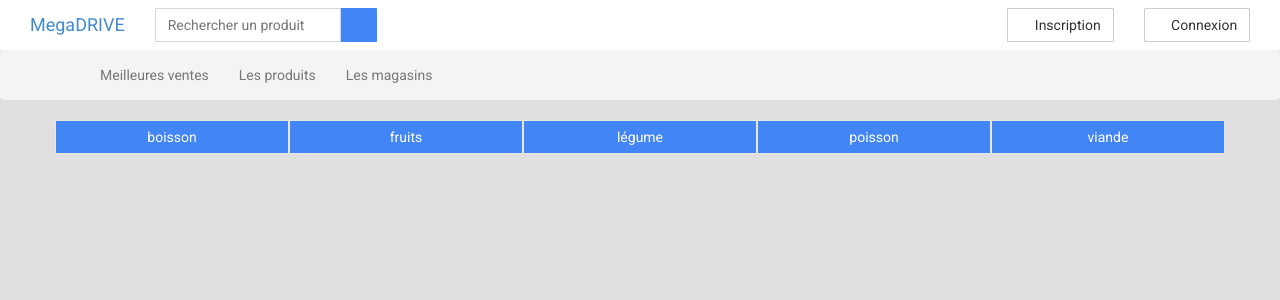
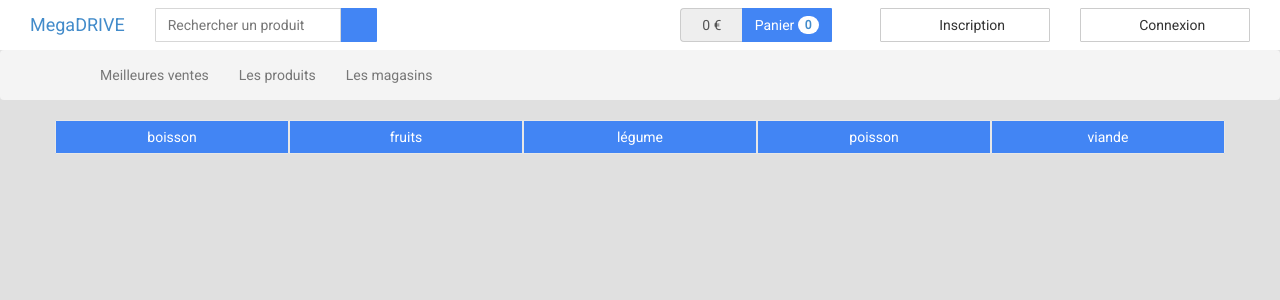
Before and after one commit to Gaibe/Project-CSI-S6, a PHP site: page /liste-produit.php in a window 1280 px wide. Shown: the top 300 px of the page. Run offline with PHP 8.4, Linux system fonts and the light colour scheme; data comes from the database, SQL or seed files in the repository; some web fonts are replaced.

Commit message:
Correction de bugs Module d'ajout de produit dans le panier bientot opérationnel

```diff
--- a/css/styles.css
+++ b/css/styles.css
@@ -133,7 +133,7 @@ span.glyphicon-cog {
 }
 
 .panel {
-  height: 360px;
+  height: 395px;
 }
 
 .panel-body img {
@@ -152,6 +152,12 @@ span.glyphicon-cog {
     height: 150px;
 }
 
+.ajout-panier-panel {
+  position: absolute;
+  bottom: 30px;
+  left: 30px;
+}
+
 .modal-body .img-responsive {
   min-height: 150px;
   min-width: 150px;
@@ -168,7 +174,7 @@ span.glyphicon-cog {
   font-size: 16px;
   font-weight: bold;
   position: absolute;
-  bottom: 15px;
+  bottom: 25px;
   right: 30px;
 }
 
@@ -203,3 +209,11 @@ img#preview {
 .article-titre {
     max-height: 50px;
 }
+
+.collapsing {
+  width: 100%;
+}
+
+.quantite-produit-panier {
+  overflow-y: hidden;
+}
--- a/footer.php
+++ b/footer.php
@@ -13,6 +13,17 @@
             });
         }
 
+        function refreshPanier() {
+            var montant = '. $montant . ';
+            var quantite = ' . $quantite . ';
+            var montant_actuel = $("#panier-montant").html();
+            var quantite_actuel = $("#panier-quantite").html();
+            montant = montant + montant_actuel;
+            quantite = quantite + quantite_actuel;
+            $("#panier-montant").html(montant);
+            $("#panier-quantite").html(quantite);
+        }
+
         $(document).ready(function() {
             findActiveTab();
         });
--- a/front-office/ProduitAffichage.php
+++ b/front-office/ProduitAffichage.php
@@ -19,10 +19,16 @@ class ProduitAffichage {
                         </a>
                         <a class="no-style" data-toggle="modal" data-target="#produit-id-' . $produit["id_produit"] . '">
                             <center class="panel-content">
-                                ' . $produit["description"] . '
+                                ' . nl2br($produit["description"]) . '
                             </center>
                         </a>
                     </div>
+                    <div class="col-md-4 input-group ajout-panier-panel">
+                        <span class="input-group-btn">
+                            <button id="ajout-' . $produit["id_produit"] . '" type="button" class="btn btn-primary ajout-produit-panier">Ajouter au panier</button>
+                        </span>
+                        <textarea type="text" class="form-control quantite-produit-panier" rows="1">1</textarea>
+                    </div><!-- /input-group -->
                     <p class="price">
                         ' . $produit["prix"] .' €
                     </p>
@@ -52,19 +58,30 @@ class ProduitAffichage {
                   <div class="modal-body">
                     <img src="' . $produit["image_url"] . '" class="img-responsive" alt="image du produit">
                     <center>
-                        ' . $produit["description"] . '
+                        ' . nl2br($produit["description"]) . '
                     </center>
                   </div>
                   <div class="modal-footer">
                         <?php
                         if (isset($_SESSION["admin"]) === true) {
                         ?>
+                            <div class="col-md-4">
                                 <button type="button" class="btn btn-danger">Supprimer</button>
+                            </div>
                         <?php
                         }
                         ?>
-                    <button type="button" class="btn btn-primary">Ajouter au panier</button>
+                        <div class="col-md-4">
+                            <div class="input-group">
+                                <span class="input-group-btn">
+                                    <button id="ajout-' . $produit["id_produit"] . '" type="button" class="btn btn-primary ajout-produit-panier">Ajouter au panier</button>
+                                </span>
+                                <textarea id="qte-' . $produit["id_produit"] . '" type="text" class="form-control quantite-produit-panier" rows="1">1</textarea>
+                            </div><!-- /input-group -->
+                        </div>
+                        <div class="col-md-4">
                             <button type="button" class="btn btn-default" data-dismiss="modal">Fermer</button>
+                        </div>
                     </div>
                 </div>
               </div>
--- a/header.php
+++ b/header.php
@@ -4,6 +4,7 @@ session_start();
 require_once "base.php";
 require_once "modele/Hydrator.php";
 require_once "modele/Client.php";
+require_once "modele/Panier.php";
 
 $project_name = explode("/", $_SERVER["PHP_SELF"])[1];
 
--- a/header/header-visiteur.php
+++ b/header/header-visiteur.php
@@ -1,4 +1,14 @@
 <!-- Appeler dans /header.php -->
+
+<?php
+if (isset($_SESSION['panier-prix']) === false) {
+    $panier = Panier::panierVide();
+    $_SESSION['panier-prix'] = $panier->__get("prix_total");
+    $_SESSION['panier-quantite'] = $panier->__get("quantite_totale");
+}
+
+?>
+
 
 <!DOCTYPE html>
 <html lang="fr">
@@ -29,9 +39,19 @@
                 </div>
             </div>
         </form>
-        <div class="pull-right" style="margin-top:8px;">
-            <div class="col-xs-6"><a class="btn btn-default center-block" href="/<?php echo $project_name; ?>/inscription"><span class="glyphicon glyphicon-th-list"></span> Inscription</a></div>
-            <div class="col-xs-6"><a class="btn btn-default center-block" href="/<?php echo $project_name; ?>/connexion"><span class="glyphicon glyphicon-user"></span> Connexion</a></div>
+        <div class="pull-right" style="margin-top:8px; width: 600px;">
+            <div class="col-xs-4">
+                <div class="input-group">
+                    <span class="input-group-addon"><span id="panier-prix"><?php echo $_SESSION['panier-prix'] ?></span> €</span>
+                    <span class="input-group-btn">
+                        <button class="btn btn-primary" type="button">
+                          Panier <span id="panier-quantite" class="badge"><?php echo $_SESSION['panier-quantite'] ?></span>
+                        </button>
+                    </span>
+                </div>
+            </div>
+            <div class="col-xs-4"><a class="btn btn-default center-block" href="/<?php echo $project_name; ?>/inscription"><span class="glyphicon glyphicon-th-list"></span> Inscription</a></div>
+            <div class="col-xs-4"><a class="btn btn-default center-block" href="/<?php echo $project_name; ?>/connexion"><span class="glyphicon glyphicon-user"></span> Connexion</a></div>
         </div>
     </div>
 </div>
--- a/liste-produit.php
+++ b/liste-produit.php
@@ -9,17 +9,12 @@ require_once("front-office/ProduitAffichage.php")
     <div class="row">
 
 
-
-
-
-
-
         <div class="btn-group btn-group-justified" role="group" id="groupe-de-categorie">
             <?php
             foreach (Categorie::findAll() as $categorie) {
             ?>
                 <div class="btn-group" data-toggle="buttons">
-                    <button class="btn btn-primary" type="button" data-toggle="collapse"
+                    <button id="button-<?php echo $categorie['id_categorie'] ?>" class="btn btn-primary btn-categorie" type="button" data-toggle="collapse"
                         data-target="#id-<?php echo $categorie['id_categorie'] ?>" aria-expanded="false" aria-controls="collapseExample">
                       <?php echo $categorie['nom']; ?>
                     </button>
@@ -49,6 +44,39 @@ require_once("front-office/ProduitAffichage.php")
     </div>
 </div>
 
+<div id="empty-div">
+
+</div>
+
+
+
+<script type="text/javascript">
+    $(document).ready(function(){
+        $(".ajout-produit-panier").click(function(){
+            var id = $(this).attr("id");
+            var id_produit = id.substring(6);
+            var quantite = $("#qte-"+id_produit).val();
+            if (quantite <= 0 || quantite == null) {
+                quantite = 0;
+            }
+
+            $.ajax({
+                url: "ajout-produit-panier.php",
+                type: "POST",
+                data: { id_produit : id_produit, quantite : quantite },
+                dataType: "html",
+                success: function(result) {
+                    $("#empty-div").html(result);
+                }
+            })
+            .done(function() {
+                refreshPanier();
+                alert("Produit ajouté");
+            });
+        });
+
+    });
+</script>
 
 
 <?php
--- a/modal/modal-produit.php
+++ b/modal/modal-produit.php
@@ -1,4 +1,6 @@
 <?php
+// TODEL
+
 // CONTRAINTES :
 // $name_produit      Nom du produit
 // $prix              Prix du produit
--- a/modele/Hydrator.php
+++ b/modele/Hydrator.php
@@ -4,9 +4,14 @@ class Hydrator {
 
 
     public static function hydrate($array_to_hydrate, $obj) {
-        foreach ($array_to_hydrate as $key => $result) {
-            $obj->__set($key, $result);
+        if ($array_to_hydrate != null) {
+            foreach ($array_to_hydrate as $key => $result) {
+                $obj->__set($key, $result);
+            }
+            return $obj;
         }
-        return $obj;
+        else {
+            return -1;
+        }
     }
 }
--- /dev/null
+++ b/modele/Panier.php
@@ -0,0 +1,125 @@
+<?php
+
+require_once("Panier_Has_Produit.php");
+
+final class Panier {
+
+
+    protected $id_panier;
+
+    protected $id_client;
+
+    protected $prix_total;
+
+    protected $date_creation;
+
+    protected $est_valide;
+
+    protected $quantite_totale;
+
+    protected $panier_has_produit = array();
+
+
+
+    public function __get($property)
+    {
+        return $this->$property;
+    }
+
+    public function __set($property, $value)
+    {
+        $this->$property = $value;
+    }
+
+    public function addProduitPanier($panier_has_produit) {
+        array_push($this->panier_has_produit, $produit);
+    }
+
+    public function addQuantite($qte) {
+        $this->quantite_totale += $qte;
+    }
+
+    public function addMontant($montant) {
+        $this->prix_total += $montant;
+    }
+
+    public static function findById($id) {
+        $connection = base::getConnection();
+        $stmt = $connection->prepare("SELECT * FROM panier WHERE id_panier = :id");
+        $stmt->bindParam(':id', $id);
+        $stmt->execute();
+
+        // set the resulting array to associative
+        $result = $stmt->fetch(PDO::FETCH_ASSOC);
+        return Hydrator::hydrate($result, new Panier());
+    }
+
+    public static function findByClientIdValide($id_client) {
+        $connection = base::getConnection();
+        $stmt = $connection->prepare("SELECT * FROM panier
+            WHERE id_client = :id_client
+            AND est_valide = false");
+        $stmt->bindParam(':id_client', $id_client);
+        $stmt->execute();
+
+        // set the resulting array to associative
+        $result = $stmt->fetch(PDO::FETCH_ASSOC);
+        return Hydrator::hydrate($result, new Panier());
+    }
+
+    public function setValide() {
+        $connection = base::getConnection();
+        $stmt = $connection->prepare("UPDATE panier SET est_valide = true WHERE id_panier = :id_panier");
+        $stmt->bindParam(':id_panier', $this->id_panier);
+        $stmt->execute();
+    }
+
+    public function ajouterProduit($id_produit, $quantite, $prix) {
+        $connection = base::getConnection();
+        $stmt = $connection->prepare("UPDATE panier SET prix_total = :prix_total, quantite_totale = :quantite_totale WHERE id_panier = :id_panier");
+        $stmt->bindParam(':prix_total', $this->prix_total);
+        $stmt->bindParam(':quantite_totale', $this->quantite_totale);
+        $stmt->bindParam(':id_panier', $this->id_panier);
+        $stmt->execute();
+
+        $panier_produit = new Panier_Has_Produit();
+        $panier_produit->__set("panier_id_panier", $this->id_panier);
+        $panier_produit->__set("produit_id_produit", $this->id_produit);
+        $panier_produit->__set("quantite", $quantite);
+        $panier_produit->__set("prix_produit", $prix);
+        $this->addProduitPanier($panier_produit);
+
+        $panier_produit->insert();
+    }
+
+    public function insert() {
+        $connection = base::getConnection();
+        $stmt = $connection->prepare("INSERT INTO panier (id_client, prix_total, quantite_totale)
+            VALUES (:id_client, :prix_total, :quantite_totale)");
+        $stmt->bindParam(':prix_total', $this->prix_total);
+        $stmt->bindParam(':id_client', $this->id_client);
+        $stmt->bindParam(':quantite_totale', $this->quantite_totale);
+        $stmt->execute();
+
+        $this->id_panier = $connection->lastInsertId();
+
+        foreach ($this->panier_has_produit as $produit) {
+            $produit->__set('panier_id_panier', $this->id_panier);
+            $produit->insert();
+        }
+    }
+
+
+    public static function panierVide($id_client = null) {
+        $panier = new Panier();
+        if ($id_client !== null) {
+            $panier->__set("id_client", $id_client);
+        }
+        $panier->__set("prix_total", 0.00);
+        $panier->__set("quantite_totale", 0);
+        return $panier;
+    }
+
+
+
+}
--- /dev/null
+++ b/modele/Panier_Has_Produit.php
@@ -0,0 +1,66 @@
+<?php
+
+
+final class Panier_Has_Produit {
+
+
+    protected $panier_id_panier;
+
+    protected $produit_id_produit;
+
+    protected $quantite;
+
+    protected $prix_produit;
+
+
+    public function __get($property)
+    {
+        return $this->$property;
+    }
+
+    public function __set($property, $value)
+    {
+        $this->$property = $value;
+    }
+
+    public static function findById($id_panier, $id_produit) {
+        $connection = base::getConnection();
+        $stmt = $connection->prepare("SELECT * FROM panier_has_produit WHERE panier_id_panier = :id_panier AND produit_id_produit = :id_produit");
+        $stmt->bindParam(':id_panier', $id_panier);
+        $stmt->bindParam(':id_produit', $id_produit);
+        $stmt->execute();
+
+        // set the resulting array to associative
+        $result = $stmt->fetch(PDO::FETCH_ASSOC);
+        return Hydrator::hydrate($result, new Panier_Has_Produit());
+    }
+
+    public function update() {
+        $connection = base::getConnection();
+        $stmt = $connection->prepare("UPDATE panier_has_produit
+            SET quantite = :quantite, prix_produit = :prix_produit
+            WHERE panier_id_panier = :id_panier
+            AND produit_id_produit = :id_produit");
+        $stmt->bindParam(':quantite', $this->quantite);
+        $stmt->bindParam(':prix_produit', $this->prix_produit);
+        $stmt->bindParam(':id_panier', $this->panier_id_panier);
+        $stmt->bindParam(':id_produit', $this->produit_id_produit);
+        $stmt->execute();
+    }
+
+
+    public function insert() {
+        $connection = base::getConnection();
+        $stmt = $connection->prepare("INSERT INTO panier_has_produit (panier_id_panier, produit_id_produit, quantite, prix_produit)
+            VALUES (:prix_total, id_client, :quantite_totale, :prix_produit)");
+        $stmt->bindParam(':panier_id_panier', $this->panier_id_panier);
+        $stmt->bindParam(':produit_id_produit', $this->produit_id_produit);
+        $stmt->bindParam(':quantite', $this->quantite);
+        $stmt->bindParam(':prix_produit', $this->prix_produit);
+        $stmt->execute();
+
+    }
+
+
+
+}
--- a/modele/Produit.php
+++ b/modele/Produit.php
@@ -39,7 +39,7 @@ final class Produit {
         $result = $stmt->fetch(PDO::FETCH_ASSOC);
 
         $produit = new Produit();
-        $produit->categorie = Categorie::findByClientId($id);
+        $produit->categorie = Categorie::findById($id);
         return Hydrator::hydrate($result, $produit);
     }
 
```
Also changed, not shown: ajout-produit-panier.php (added, +38 -0 lines), header/header-membre.php (+12 -2 lines). Lines whose indentation alone changed are shown as unchanged.
